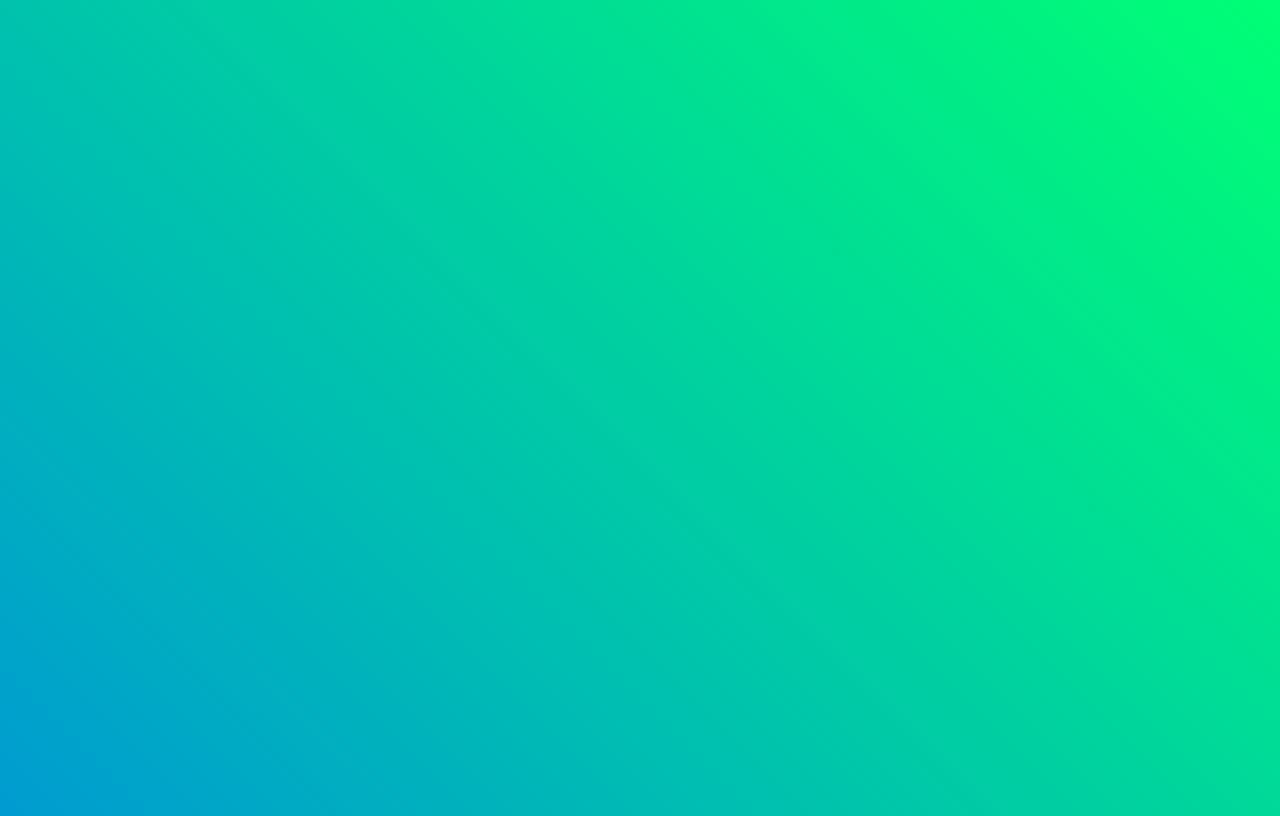
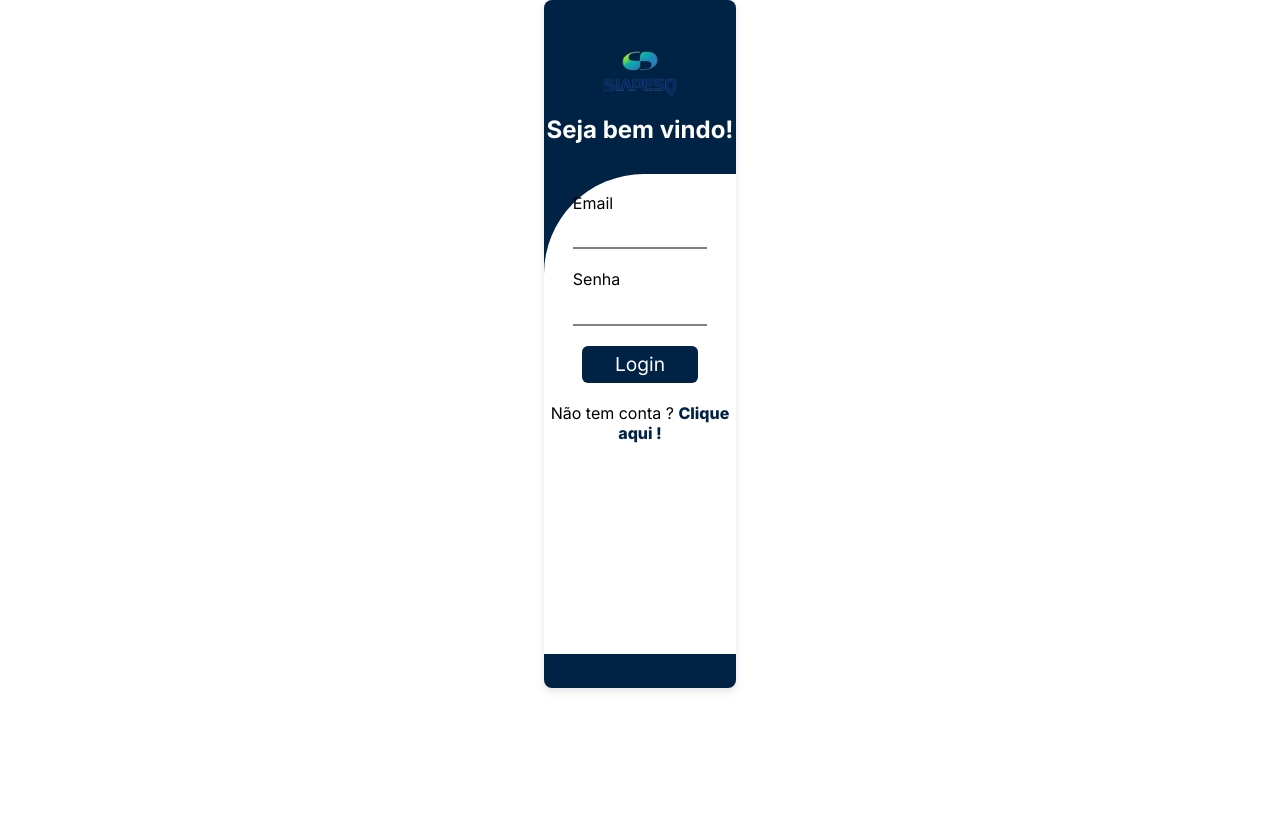
Before and after one commit to GustavoGPQ/Projeto-Siapesq, a React (Create React App) app: page /login in a window 1280 px wide. Before the commit this address had no page. Built offline with nearby package versions, Linux system fonts and the light colour scheme.

Commit message:
Remake of login and register form

```diff
--- a/src/App.jsx
+++ b/src/App.jsx
@@ -1,14 +1,16 @@
 import React from "react";
 import { BrowserRouter,Routes,Route } from "react-router-dom";
 
-import Home from "./pages/home";
+import Login from "./pages/login";
 import Register from "./pages/register";
+import Index from "./pages";
 
 export default function App(){
     return(
         <BrowserRouter>
             <Routes>
-                <Route path="/" element={<Home/>}/>
+                <Route path="/" element={<Index/>}/>
+                <Route path="/login" element={<Login/>}/>
                 <Route path="/register" element={<Register/>}/>
             </Routes>
         </BrowserRouter>
--- a/src/index.css
+++ /dev/null
@@ -1,13 +0,0 @@
-body {
-  margin: 0;
-  font-family: -apple-system, BlinkMacSystemFont, 'Segoe UI', 'Roboto', 'Oxygen',
-    'Ubuntu', 'Cantarell', 'Fira Sans', 'Droid Sans', 'Helvetica Neue',
-    sans-serif;
-  -webkit-font-smoothing: antialiased;
-  -moz-osx-font-smoothing: grayscale;
-}
-
-code {
-  font-family: source-code-pro, Menlo, Monaco, Consolas, 'Courier New',
-    monospace;
-}
--- a/src/pages/App.css
+++ /dev/null
@@ -1,68 +0,0 @@
-body{
-  background: linear-gradient(45deg, #009BD1, #00FF75);
-  background-repeat: no-repeat;
-  height: 100vh;
-  display: flex;
-  justify-content: center;
-  align-items: center;
-
-
-}
-.registro-container {
-  display: flex;
-  justify-content: center;
-  text-align: center;
-  flex-direction: column;
-  width: 500px;
-  margin: 0 auto;
-  padding: 40px;
-  border-radius: 8px;
-  background-color: rgba(0, 0, 0, 0.795);
-  box-shadow: 0 4px 8px rgba(0, 0, 0, 0.1);
-}
-
-
-h2 {
-  margin-bottom: 30px;
-  color: white;
-}
-
-.form-group {
-  margin-bottom: 20px;
-
-}
-
-label{
-  display: block;
-  font-weight: bold;
-  margin-bottom: 5px;
-  color:white;
-
-}
-
-input[type="text"],
-input[type="email"],
-input[type="password"],
-input[type="tel"] {
-  width: 100%;
-  padding: 10px;
-  border: 1px solid #ccc;
-  border-radius: 4px;
-  font-size: 16px;
-}
-
-button {
-  width: 104%;
-  background-color: #007bff;
-  color: #fff;
-  border: none;
-  border-radius: 4px;
-  padding: 12px;
-  cursor: pointer;
-}
-
-
-.logo{
-  width: 40%;
-
-}
--- a/src/pages/home.jsx
+++ /dev/null
@@ -1,66 +0,0 @@
-import React, { useState } from 'react';
-import "../pages/App.css"
-import siapesq from "../img/siapesq.png"
-import { useNavigate } from 'react-router-dom';
-import Header from '../components/header';
-
-import connection from '..//server/axios';
-
-export default function Home() {
-  //const [username, setUsername] = useState('');
-  const [email, setEmail] = useState('');
-  const [password, setPassword] = useState('');
-  const navigate = useNavigate();
-
-  const handleRegister = () =>{
-    navigate("/register");
-  }
-
-  const handleSubmit = (event) => {
-    event.preventDefault();
-    // Aqui você pode adicionar a lógica para enviar os dados do formulário para o backend
-    // console.log('Usuário:', username);
-    // console.log('Email:', email);
-    // console.log('Senha:', password);
-
-    connection.post("/login",{
-      "email" : email,
-      "senha" : password
-    })
-  };
-
-  return (
-    <>
-      <div className="registro-container">
-        <div>
-        <img src={siapesq} alt="Logo" className="logo" />
-        </div>
-        <h2>Seja bem vindo!</h2>
-        <form onSubmit={handleSubmit}>
-          <div className="form-group">
-            <label htmlFor="email">Email:</label>
-            <input
-              type="email"
-              id="email"
-              value={email}
-              onChange={(event) => setEmail(event.target.value)}
-            />
-          </div>
-          <div className="form-group">
-            <label htmlFor="password">Senha:</label>
-            <input
-              type="password"
-              id="password"
-              value={password}
-              onChange={(event) => setPassword(event.target.value)}
-            />
-          </div>
-          <button type="submit">Login</button>
-          <br />
-          <br />
-          <button type="submit" onClick={handleRegister}>Registre-se</button>
-        </form>
-      </div>
-    </>
-  );
-}
--- /dev/null
+++ b/src/pages/index.jsx
@@ -0,0 +1,8 @@
+import React from "react";
+
+export default function Index(){
+    return(
+        <>
+        </>
+    )
+}
--- /dev/null
+++ b/src/pages/login.jsx
@@ -0,0 +1,58 @@
+import React, { useState } from 'react';
+import "../style/App.css"
+import siapesq from "../img/siapesq.png"
+import { Link } from 'react-router-dom';
+
+export default function Login() {
+  //const [username, setUsername] = useState('');
+  const [email, setEmail] = useState('');
+  const [password, setPassword] = useState('');
+
+
+  const handleSubmit = (event) => {
+    event.preventDefault();
+    // Aqui você pode adicionar a lógica para enviar os dados do formulário para o backend
+    // console.log('Usuário:', username);
+    // console.log('Email:', email);
+    // console.log('Senha:', password);
+  };
+
+  return (
+    <>
+      <div className="registro-container">
+        <div>
+        <img src={siapesq} alt="Logo" className="logo" />
+        </div>
+        <h2>Seja bem vindo!</h2>
+        <form onSubmit={handleSubmit}>
+          <div className="form-group">
+            <label>
+              <span>Email</span>
+              <input
+                type="email"
+                id="email"
+                value={email}
+                onChange={(event) => setEmail(event.target.value)}
+              />
+            </label>
+          </div>
+          <div className="form-group">
+            <label>
+              <span>Senha</span>
+              <input
+                type="password"
+                id="password"
+                value={password}
+                onChange={(event) => setPassword(event.target.value)}
+              />
+            </label>
+          </div>
+          <button className='loginButton' type="submit">Login</button>
+          <br />
+          <br />
+          <p className='registerLink'>Não tem conta ? <Link to={"/register"}>Clique aqui !</Link></p>
+        </form>
+      </div>
+    </>
+  );
+}
--- a/src/pages/register.jsx
+++ b/src/pages/register.jsx
@@ -1,8 +1,7 @@
 import React, {useState} from "react";
-import "../pages/App.css"
+import "../style/App.css"
 import avatar from "../img/avatar.png"
 import { useNavigate } from 'react-router-dom';
-import Header from '../components/header';
 import InputMask from 'react-input-mask';
 
 
@@ -33,33 +32,36 @@ export default function Register(){
 
     return(
       <>
-             <>
         <div className="registro-container">
           <div>
           <img src={avatar} alt="Logo" className="logo" />
           </div>
           <h2>Seja bem vindo!</h2>
           <form onSubmit={handleSubmit}>
-          <div className="form-group">
-            <label htmlFor="username">Nome de usuário:</label>
+              <label>
+                <span>
+                  Nome de usuário
+                </span>
                 <input
                   type="text"
                   id="username"
+                  placeholder="Digite o seu nome"
                   value={username}
                   onChange={(event) => setUsername(event.target.value)}
                 />
-          </div>
-          <div className="form-group">
-            <label htmlFor="email">Email:</label>
+              </label>
+              <label>
+                <span>Email</span>
                 <input
                   type="email"
                   id="email"
                   value={email}
+                  placeholder="Digite o seu email"
                   onChange={(event) => setEmail(event.target.value)}
                 />
-          </div>
-          <div className="form-group">
-            <label htmlFor="tel">Telefone:</label>
+              </label>
+              <label>
+                <span>Telefone</span>
                 <InputMask
                     mask="(99) 99999-9999"
                     maskChar=""
@@ -69,20 +71,19 @@ export default function Register(){
                     onChange={handleChange}
                     placeholder="(xx) xxxxx-xxxx"
                 />
-          </div>
-          <div className="form-group">
-            <label htmlFor="password">Senha:</label>
+                </label>
+              <label htmlFor="password">
+                <span>Senha</span>
                 <input
                   type="password"
                   id="password"
                   value={password}
                   onChange={(event) => setPassword(event.target.value)}
                 />
-          </div>
-          <button type="submit" onClick={handlehome}>Registrar</button>
+              </label>
+            <button type="submit" className="registerButton" onClick={handlehome}>Registrar</button>
           </form>
         </div>
       </>
-        </>
     )
 }
--- a/src/server/axios.js
+++ b/src/server/axios.js
@@ -1,7 +1,7 @@
-const axios = require("axios");
+import axios from "axios";
 
 let connection = axios.create({
     baseURL: "http://localhost:3001"
 })
 
-export default connection
+export default connection;
--- /dev/null
+++ b/src/style/App.css
@@ -0,0 +1,95 @@
+@import url('https://fonts.googleapis.com/css2?family=Inter:wght@100..900&display=swap');
+
+*{
+  margin: 0;
+  padding: 0;
+  box-sizing: border-box;
+  font-family: inter;
+
+}
+/*
+body{
+  background: linear-gradient(45deg, #009BD1, #00FF75);
+  background-repeat: no-repeat;
+  height: 100vh;
+  display: flex;
+  justify-content: center;
+  align-items: center;
+} */
+
+.registro-container {
+  display: flex;
+  justify-content: center;
+  text-align: center;
+  flex-direction: column;
+  width: 15%;
+  height: 43rem;
+  border-radius: 8px;
+  margin: auto;
+  background-color: rgba(0, 0, 0, 0.795);
+  box-shadow: 0 4px 8px rgba(0, 0, 0, 0.1);
+  background-color: #002244;
+}
+
+.registro-container form{
+  background-color: white;
+  border-radius:  100px 0px 0px 0px;
+  height: 30rem;
+}
+
+
+h2 {
+  margin-bottom: 30px;
+  color: white;
+}
+
+.form-group {
+  margin-bottom: 20px;
+
+}
+
+label{
+  display: flex;
+  flex-direction: column;
+  text-align: start;
+  width: 70%;
+  margin: 10% auto 0 auto;
+}
+
+label input{
+  border-top: none;
+  border-right: none;
+  border-left: none;
+  border-bottom: 2px solid gray;
+  outline: none;
+  margin-top: 3%;
+  padding: .2rem;
+  font-size: larger;
+}
+
+
+.logo{
+  width: 40%;
+
+}
+
+.loginButton, .registerButton{
+  padding: .4rem;
+  width: 60%;
+  font-size: larger;
+  background-color: #002244;
+  border: none;
+  color: white;
+  cursor: pointer;
+  border-radius: 6px;
+}
+
+.registerButton{
+  margin-top: 5%;
+}
+
+.registerLink a{
+  color: #002244;
+  font-weight: 800;
+  text-decoration: none;
+}
```
Also changed, not shown: src/index.js (+1 -6 lines). Lines whose indentation alone changed are shown as unchanged.
